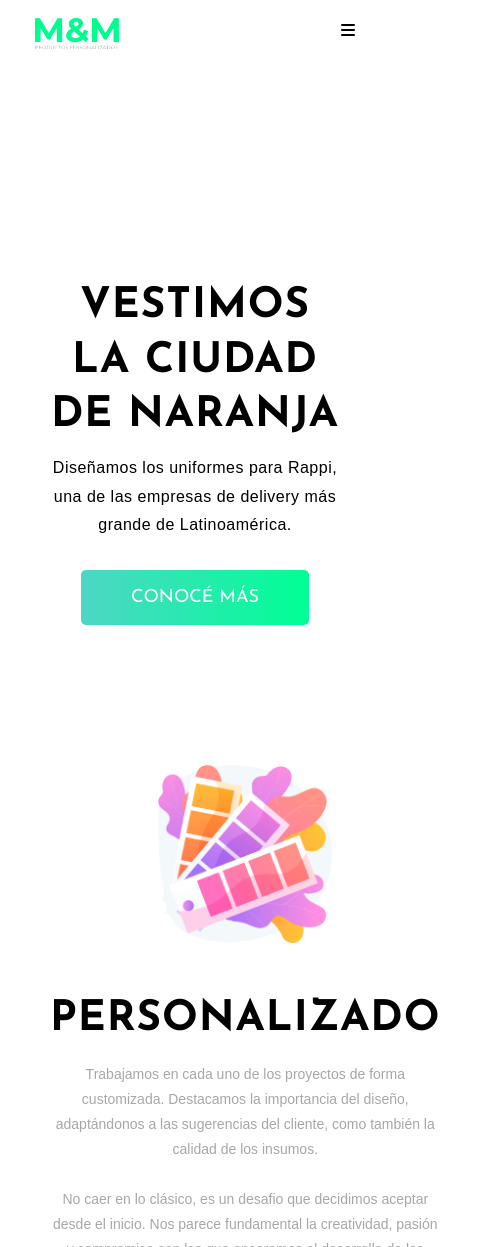
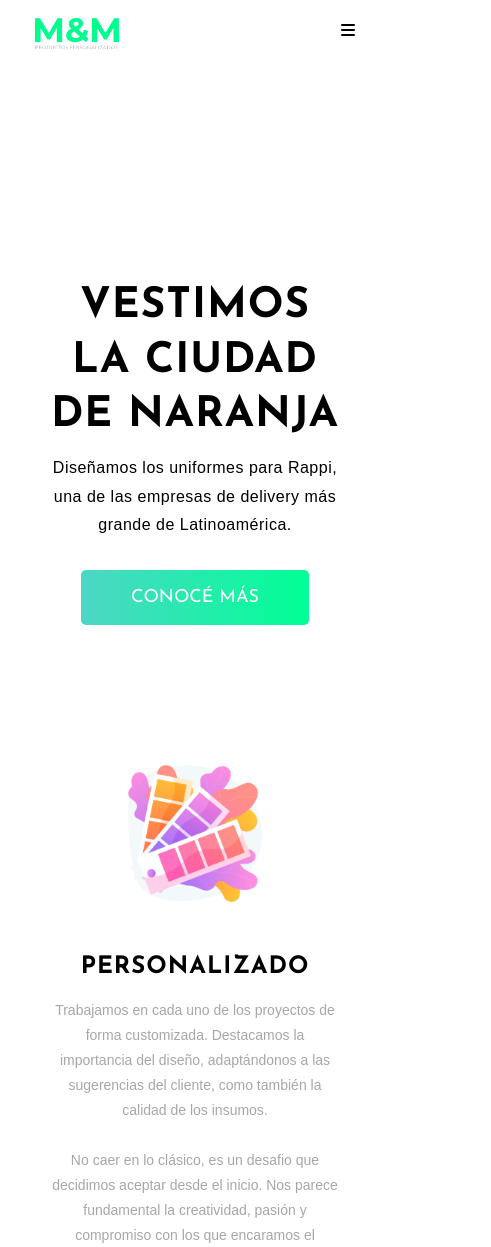
Before and after one commit to toritold19/MMUniformes, a plain HTML site: page index.html in a window 390 px wide. Shown: the top 1247 px of the page, 491 px wide, since content can reach past the window. Drawn offline with nearby package versions, Linux system fonts and the light colour scheme; files that its build step writes are made by us from their sources.

Commit message:
Correcciones menores del diseño responsive

```diff
--- a/sass/_media.scss
+++ b/sass/_media.scss
@@ -190,6 +190,7 @@
         }
         h1 {
             text-align: center;
+            font-size: 3.2rem;
         }
     }
 
@@ -308,6 +309,11 @@
 
 @media screen and (max-width: 400px) {
 
+    .about-text {
+        h1 {
+            font-size: 2.4rem;
+        }
+    }
     .talk {
         h2 {
             font-size: 2rem;
```
